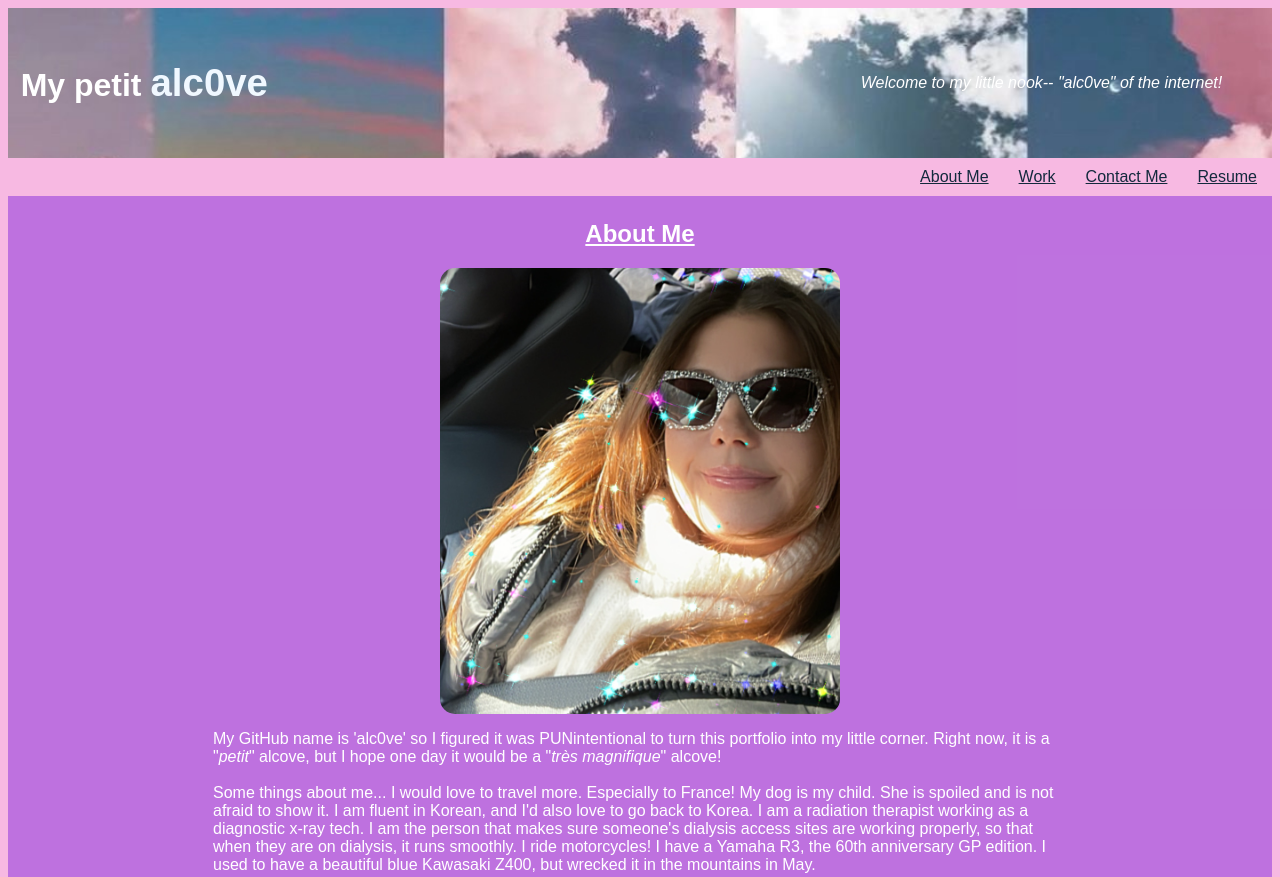
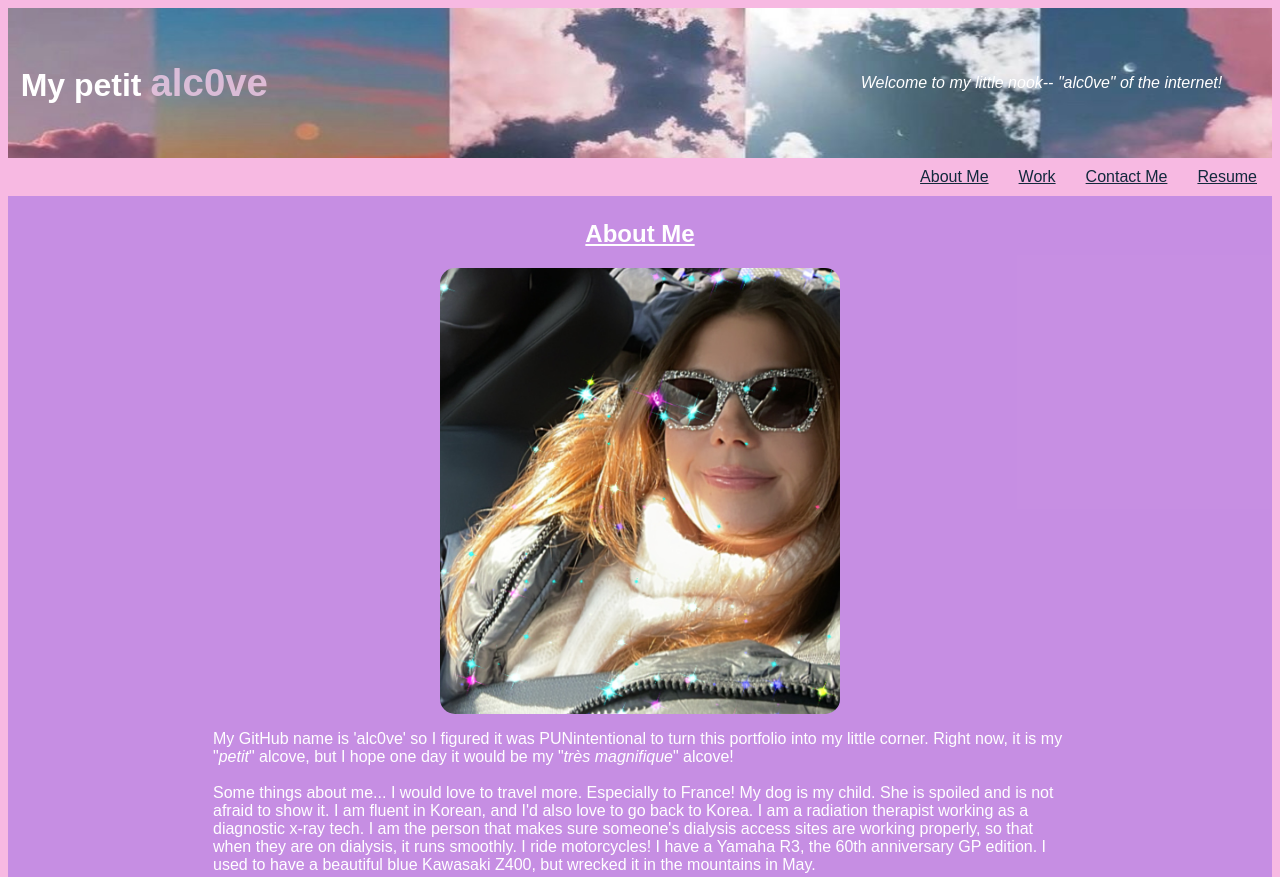
Before and after one commit to alc0ve/le-petit-mignon, a plain HTML site: page index.html in a window 1280 px wide. Shown: the top 877 px of the page. Drawn offline with Linux system fonts and the light colour scheme.

Commit message:
fine tuned a few things, screenshot image not yet linked in README

```diff
--- a/assets/css/reset.css
+++ /dev/null
@@ -1,33 +0,0 @@
-/* Resets the box size of every element */
-* {
-    margin: 0;
-    padding: 0;
-    box-sizing: border-box;
-  }
-
-  /* Gives the body element a parent height to compare against */
-  html {
-    height: 100%;
-  }
-
-  body {
-    min-height: 100%;
-    line-height: 1;
-    font-family: sans-serif;
-  }
-
-  h1, h2, h3, h4, h5, h6 {
-    font-size: 100%;
-  }
-
-  /* Matches the font of special elements to the rest of the page */
-  input, select, option, optgroup, textarea, button,
-  pre, code {
-    font-size: 100%;
-    font-family: inherit;
-  }
-
-  /* Removes default bullet points from lists */
-  ol, ul {
-    list-style: none;
-  }
--- a/assets/css/style.css
+++ b/assets/css/style.css
@@ -1,7 +1,6 @@
 * {
     box-sizing: border-box;
 }
-
 
 html {
     background-color: rgba(242, 131, 205, 0.559);
@@ -10,7 +9,8 @@ html {
 header {
     background-image: url("../images/bg.jpg");
     background-repeat: no-repeat;
-    background-size: cover;
+    background-size: 100vw 120vh;
+   /*background-size: cover;*/
     display: flex;
     justify-content: space-between;
     align-items: center;
@@ -21,7 +21,7 @@ header {
 h1::after {
     font-family: Arial, Helvetica, sans-serif;
     font-size: larger;
-    color: aliceblue;
+    color: rgba(240, 202, 232, 0.81);
     content: 'alc0ve';
     margin-left: 9px;
 }
@@ -65,7 +65,7 @@ body {
 .all-facts{
     margin: 0px;
     padding: 5px;
-    background-color: rgba(136, 46, 221, 0.508);
+    background-color: rgba(178, 125, 228, 0.695);
 }
 
 /*all headers in purple container*/
@@ -103,7 +103,7 @@ h2 {
     border-style: solid;
     border-width: 3px;
     border-radius: 10px;
-    padding: 10px;
+    padding: 15px;
     background: beige;
     color: #000;
     width: fit-content;
@@ -116,7 +116,6 @@ h2 {
     height: 800px;
     border-radius: 10px;
 }
-
 
 .facts h2{
     padding: 10px;
@@ -133,7 +132,7 @@ h2 {
     object-fit: contain;
 }
 
-.facts:hover, #ahsokacard:hover{
+.facts img:hover, #dog:hover{
     box-shadow: inset 0px 0px 7px 7px rgba(234, 70, 174, 0.577);
     cursor: pointer;
 }
--- a/index.html
+++ b/index.html
@@ -2,10 +2,9 @@
 <html lang="en">
 
     <head>
-        <title>My cute little page</title>
+        <title>My very first cute little page</title>
         <meta charset="UTF-8">
         <meta name="viewport" content="width=device-width, initial-scale=1.0">
-        <!-- <link rel="stylesheet" href="./assets/css/reset.css"> -->
         <link rel="stylesheet" href="assets/css/style.css">
     </head>
 
@@ -33,7 +32,7 @@
                 <img src="./assets/images/Xmas-roadtrip.jpg" id="Xtina" alt="picture of myself in sunglasses in a vehicle" />
                 <div class="aboutmeflex">
                 <p>
-                    My GitHub name is 'alc0ve' so I figured it was PUNintentional to turn this portfolio into my little corner. Right now, it is a "<i>petit</i>" alcove, but I hope one day it would be a "<i>très magnifique</i>" alcove!
+                    My GitHub name is 'alc0ve' so I figured it was PUNintentional to turn this portfolio into my little corner. Right now, it is my "<i>petit</i>" alcove, but I hope one day it would be my "<i>très magnifique</i>" alcove!
                     <br></br>Some things about me... I would love to travel more. Especially to France! My dog is my child. She is spoiled and is not afraid to show it. I am fluent in Korean, and I'd also love to go back to Korea. I am a radiation therapist working as a diagnostic x-ray tech. I am the person that makes sure someone's dialysis access sites are working properly, so that when they are on dialysis, it runs smoothly. I ride motorcycles! I have a Yamaha R3, the 60th anniversary GP edition. I used to have a beautiful blue Kawasaki Z400, but wrecked it in the mountains in May.
                 </p>
                 </div>
```
Also changed, not shown: assets/images/llamazing.jpeg (deleted), 1 other file.
